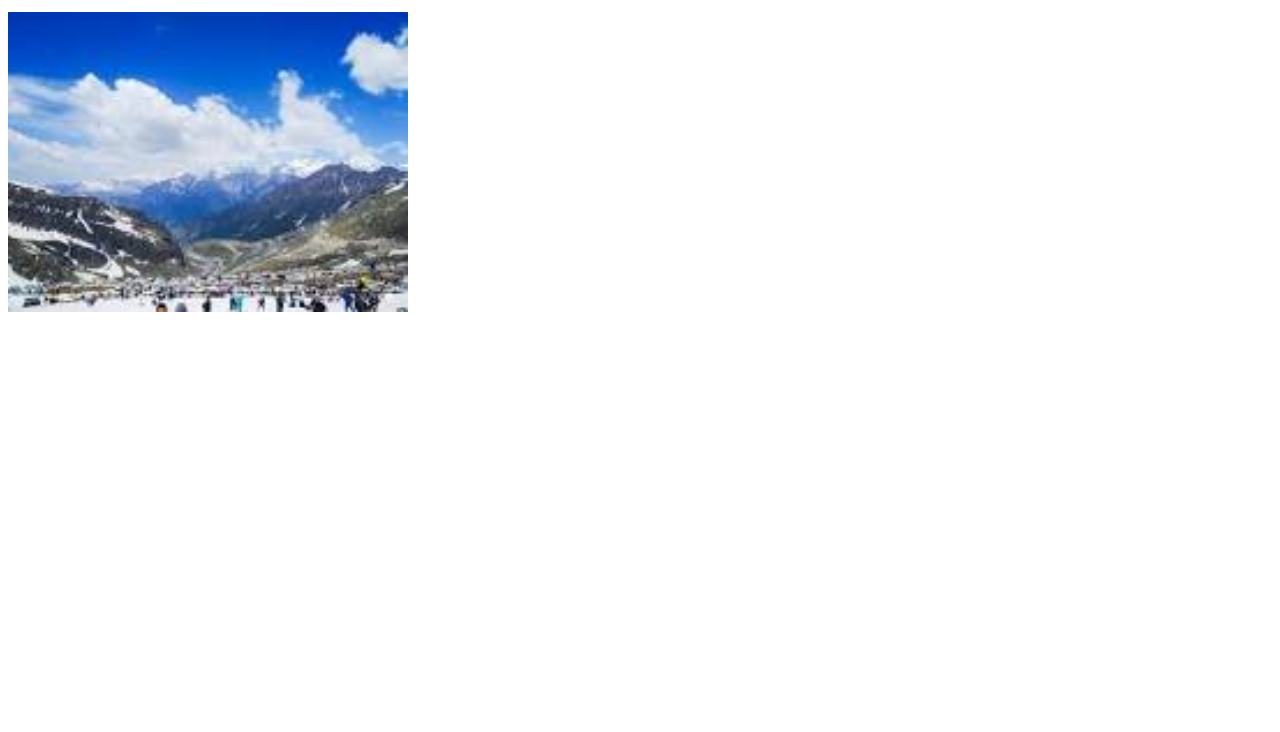
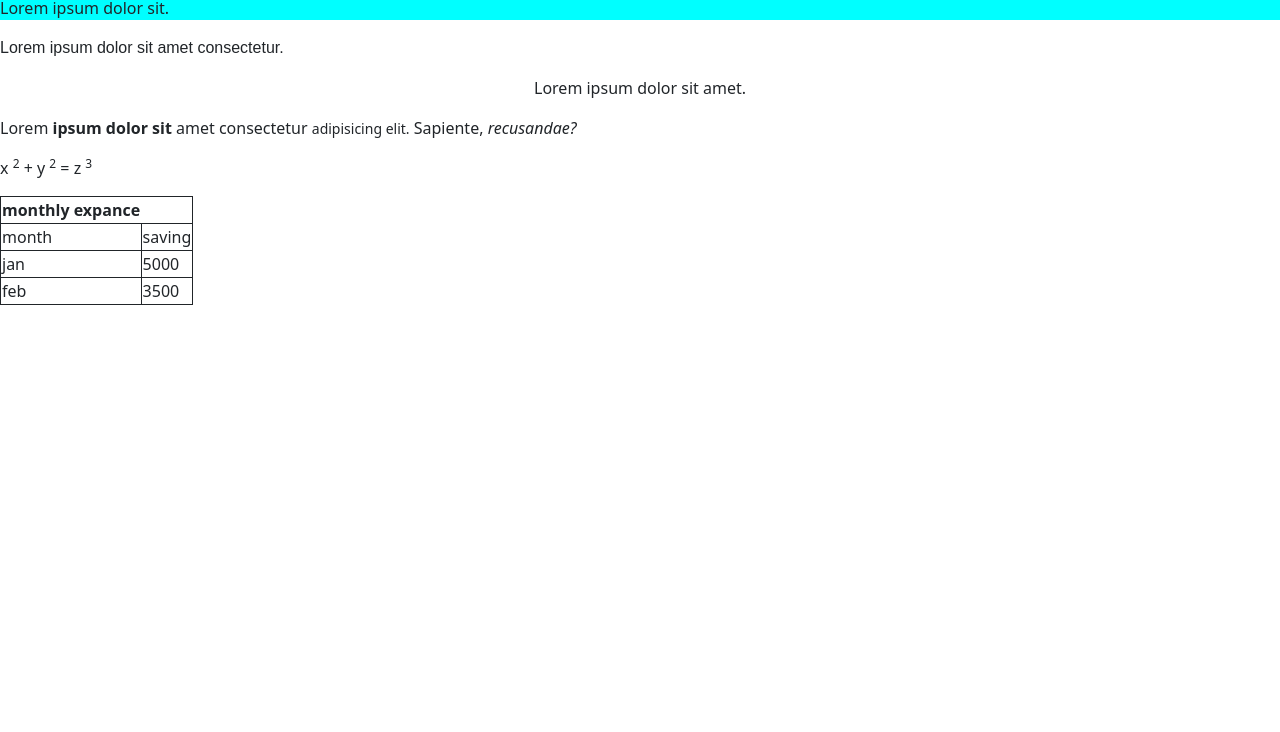
Before and after one commit to bits-by/bootstrap, a plain HTML site: page index.html in a window 1280 px wide. Shown: the part 68-800 px from the top of the page. Drawn offline with nearby package versions, Linux system fonts and the light colour scheme.

Commit message:
add tables, typography

```diff
--- /dev/null
+++ b/index.css
@@ -0,0 +1,3 @@
+table,td{
+    border:1px solid;
+}
--- a/index.html
+++ b/index.html
@@ -1,10 +1,49 @@
 <!DOCTYPE html>
-<html>
-    <body>
-        <h1>this is vivek</h1>
-        <img
-        src="manali.jfif"
-        width="400" length="400"
-        />
-    </body>
+<html lang="en">
+<head>
+    <meta charset="UTF-8">
+    <meta http-equiv="X-UA-Compatible" content="IE=edge">
+    <meta name="viewport" content="width=device-width, initial-scale=1.0">
+    <title>Document</title>
+    <link href="https://cdn.jsdelivr.net/npm/bootstrap@5.0.2/dist/css/bootstrap.min.css" rel="stylesheet" integrity="sha384-EVSTQN3/azprG1Anm3QDgpJLIm9Nao0Yz1ztcQTwFspd3yD65VohhpuuCOmLASjC" crossorigin="anonymous">
+    <link rel="stylesheet" href="index.css">
+
+</head>
+<body>
+    <a href="https://thecodehelp.in" target="/blank">the coding ninjas</a>
+    <div class="w-100"></div>
+    <!-- <img src="img/2.jpeg" height="500" width="800"  alt=""> -->
+
+    <p style="color: brown">Lorem ipsum dolor sit.</p>
+    <p style="background-color: aqua">Lorem ipsum dolor sit.</p>
+    <p style="font-family: fantasy;">Lorem ipsum dolor sit amet consectetur.</p>
+    <p style="text-align:center">Lorem ipsum dolor sit amet.</p>
+
+    <p>Lorem <b> ipsum dolor sit </b>amet consectetur <small> adipisicing elit.</small> Sapiente, <i>recusandae?</i></p>
+    <p>x <sup>2</sup> + y <sup>2</sup> = z <sup>3</sup></p>
+
+    <table >
+        <thead >
+            <tr>
+                <th>monthly expance</th>
+            </tr>
+        </thead>
+        <tbody>
+            <tr>
+                <td>month</td>
+                <td>saving</td>
+            </tr>
+            <tr>
+                <td>jan</td>
+                <td>5000</td>
+            </tr>
+            <tr>
+                <td>feb</td>
+                <td>3500</td>
+            </tr>
+        </tbody>
+
+    </table>
+
+</body>
 </html>
--- a/style.css
+++ b/style.css
@@ -1,7 +1,5 @@
 .row{
-    height: 210px;
 }
 .bg-light{
-    height:60px;
     text-align: center;
 }
```
Also changed, not shown: 1.html (+97 -3 lines), img/1.webp (added), img/2.jpeg (added), img/3.jpeg (added), img/4.jpeg (added), img/manali.jfif (renamed from manali.jfif).
